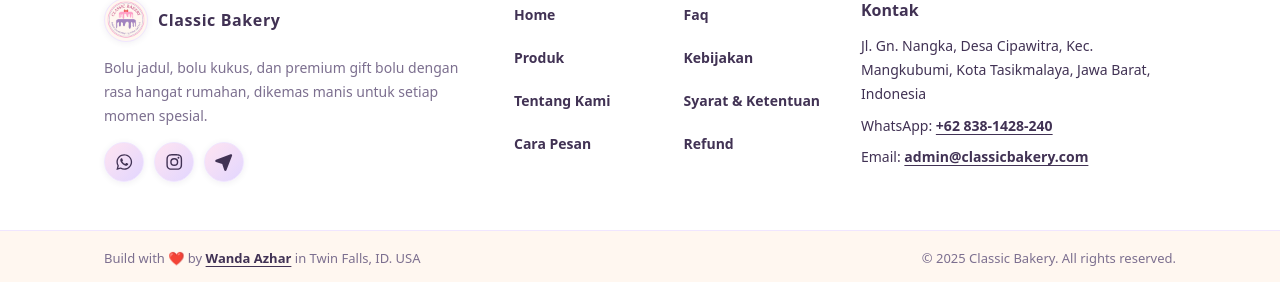
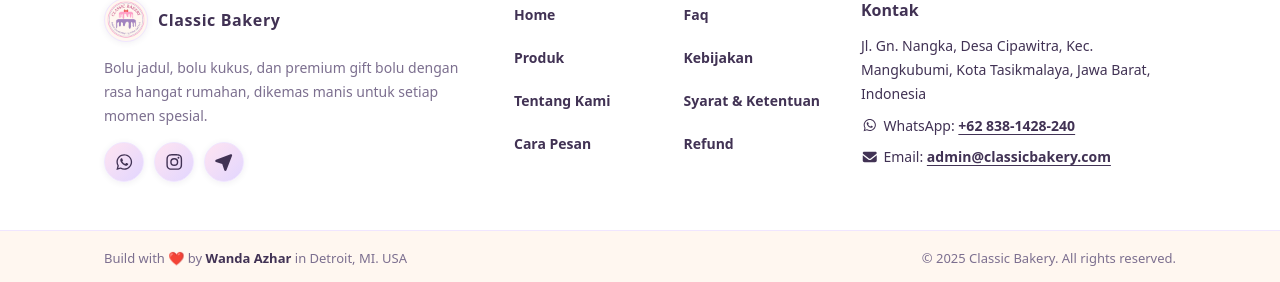
Before and after one commit to wandaazhar007/frontend-classic-bakery, a Next.js app: page / in a window 1280 px wide. Shown: the part 1205-1487 px from the top of the page. Built offline with nearby package versions, Linux system fonts and the light colour scheme; no server answers.

Commit message:
update whatsapp and author link

```diff
--- a/app/components/footer/Footer.module.scss
+++ b/app/components/footer/Footer.module.scss
@@ -168,6 +168,10 @@
   }
 }
 
+.iconLink {
+  margin-right: .5rem;
+}
+
 .inlineLink {
   color: v.$color-text-main;
   font-weight: 800;
@@ -219,7 +223,7 @@
 .author {
   font-weight: 900;
   color: v.$color-text-main;
-  text-decoration: underline;
+  // text-decoration: underline;
   text-underline-offset: 0.3rem;
 
   &:hover {
--- a/app/components/footer/Footer.tsx
+++ b/app/components/footer/Footer.tsx
@@ -2,7 +2,9 @@ import Link from "next/link";
 import Image from "next/image";
 import { FontAwesomeIcon } from "@fortawesome/react-fontawesome";
 import {
+  faEnvelope,
   faLocationArrow,
+  faMailBulk,
 } from "@fortawesome/free-solid-svg-icons";
 import { faInstagram, faWhatsapp } from "@fortawesome/free-brands-svg-icons";
 import styles from "./Footer.module.scss";
@@ -137,22 +139,24 @@ export default function Footer() {
             </p>
 
             <p>
+              <FontAwesomeIcon icon={faWhatsapp} className={styles.iconLink} />
               WhatsApp:{" "}
-              <a
+              <Link
                 className={styles.inlineLink}
                 href={whatsappLink}
                 target="_blank"
                 rel="noopener noreferrer"
               >
                 +62 838-1428-240
-              </a>
+              </Link>
             </p>
 
             <p>
+              <FontAwesomeIcon icon={faEnvelope} className={styles.iconLink} />
               Email:{" "}
-              <a className={styles.inlineLink} href="mailto:admin@classicbakery.com">
+              <Link className={styles.inlineLink} href="mailto:admin@classicbakery.com">
                 admin@classicbakery.com
-              </a>
+              </Link>
             </p>
           </address>
         </div>
@@ -163,15 +167,15 @@ export default function Footer() {
         <div className={`${styles.bottomInner} container`}>
           <p className={styles.bottomLeft}>
             Build with ❤️ by{" "}
-            <a
+            <Link
               className={styles.author}
               href="https://wandaazhar.vercel.app"
               target="_blank"
               rel="noopener noreferrer"
             >
               Wanda Azhar
-            </a>{" "}
-            in Twin Falls, ID. USA
+            </Link>{" "}
+            in Detroit, MI. USA
           </p>
 
           <p className={styles.bottomRight}>
```
